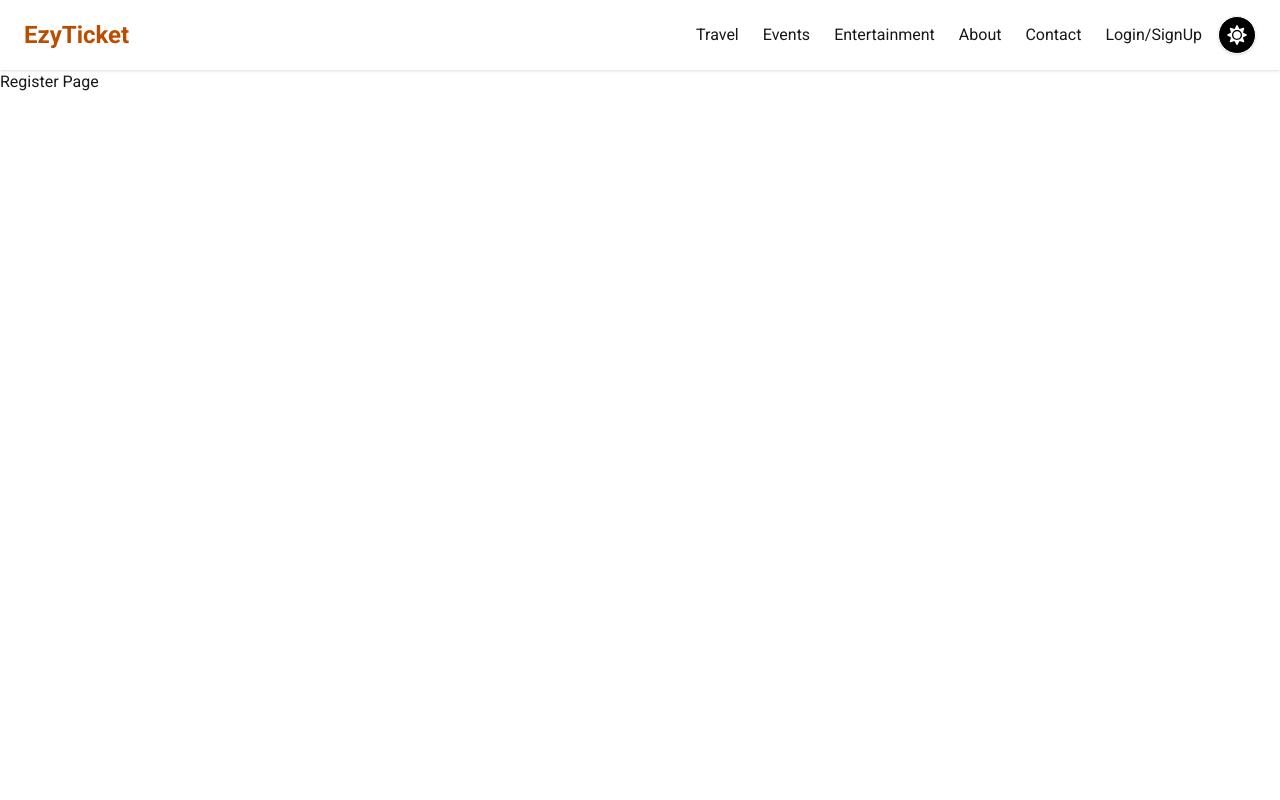
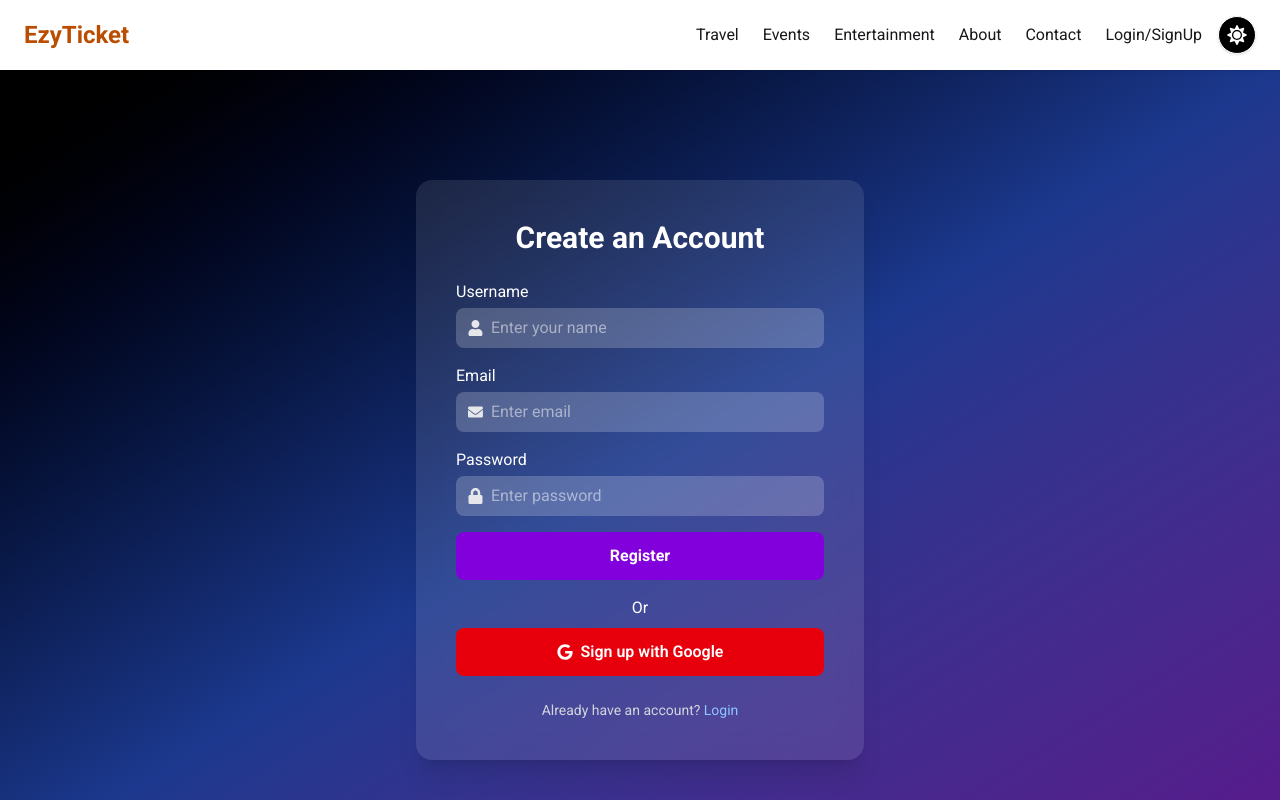
Before and after one commit to mazharul90007/ezyTicket-client, a React (Vite) app: page /register in a window 1280 px wide. Shown: the top 800 px of the page. Built offline with nearby package versions, Linux system fonts and the light colour scheme.

Commit message:
Design Login and Register Pages

```diff
--- a/src/Pages/Authentication/LoginPage.jsx
+++ b/src/Pages/Authentication/LoginPage.jsx
@@ -1,5 +1,5 @@
 import React from "react";
-
+import { FaGoogle, FaLock, FaEnvelope } from "react-icons/fa";
 function LoginPage() {
   return (
     <div className="min-h-screen flex items-center justify-center bg-gradient-to-br from-black via-blue-900 to-purple-900">
--- a/src/Pages/Authentication/RegisterPage.jsx
+++ b/src/Pages/Authentication/RegisterPage.jsx
@@ -1,7 +1,74 @@
 import React from "react";
+import { FaUser, FaEnvelope, FaLock, FaGoogle } from "react-icons/fa";
 
 function RegisterPage() {
-  return <div>Register Page</div>;
+  return (
+    <div>
+      <div className="min-h-screen flex items-center justify-center p-8 bg-gradient-to-br from-black via-blue-900 to-purple-900">
+        <div className="bg-white/10 backdrop-blur-md p-10 rounded-2xl shadow-xl w-full max-w-md text-white">
+          <h2 className="text-3xl font-bold text-center mb-6">
+            Create an Account
+          </h2>
+
+          <form className="space-y-4">
+            <div>
+              <label className="block mb-1">Username</label>
+              <div className="flex items-center bg-white/20 rounded-lg px-3">
+                <FaUser className="text-gray-200 mr-2" />
+                <input
+                  type="text"
+                  placeholder="Enter your name"
+                  className="bg-transparent outline-none py-2 w-full text-white"
+                />
+              </div>
+            </div>
+
+            <div>
+              <label className="block mb-1">Email</label>
+              <div className="flex items-center bg-white/20 rounded-lg px-3">
+                <FaEnvelope className="text-gray-200 mr-2" />
+                <input
+                  type="email"
+                  placeholder="Enter email"
+                  className="bg-transparent outline-none py-2 w-full text-white"
+                />
+              </div>
+            </div>
+
+            <div>
+              <label className="block mb-1">Password</label>
+              <div className="flex items-center bg-white/20 rounded-lg px-3">
+                <FaLock className="text-gray-200 mr-2" />
+                <input
+                  type="password"
+                  placeholder="Enter password"
+                  className="bg-transparent outline-none py-2 w-full text-white"
+                />
+              </div>
+            </div>
+
+            <button className="w-full bg-purple-700 hover:bg-purple-800 transition text-white font-bold py-3 rounded-lg">
+              Register
+            </button>
+          </form>
+
+          <div className="text-center mt-4">
+            <p className="mb-2">Or</p>
+            <button className="w-full flex items-center justify-center gap-2 bg-red-600 hover:bg-red-700 py-3 rounded-lg transition font-semibold">
+              <FaGoogle /> Sign up with Google
+            </button>
+          </div>
+
+          <p className="text-center mt-6 text-sm text-gray-300">
+            Already have an account?{" "}
+            <a href="/login" className="text-blue-300 hover:underline">
+              Login
+            </a>
+          </p>
+        </div>
+      </div>
+    </div>
+  );
 }
 
 export default RegisterPage;
```
